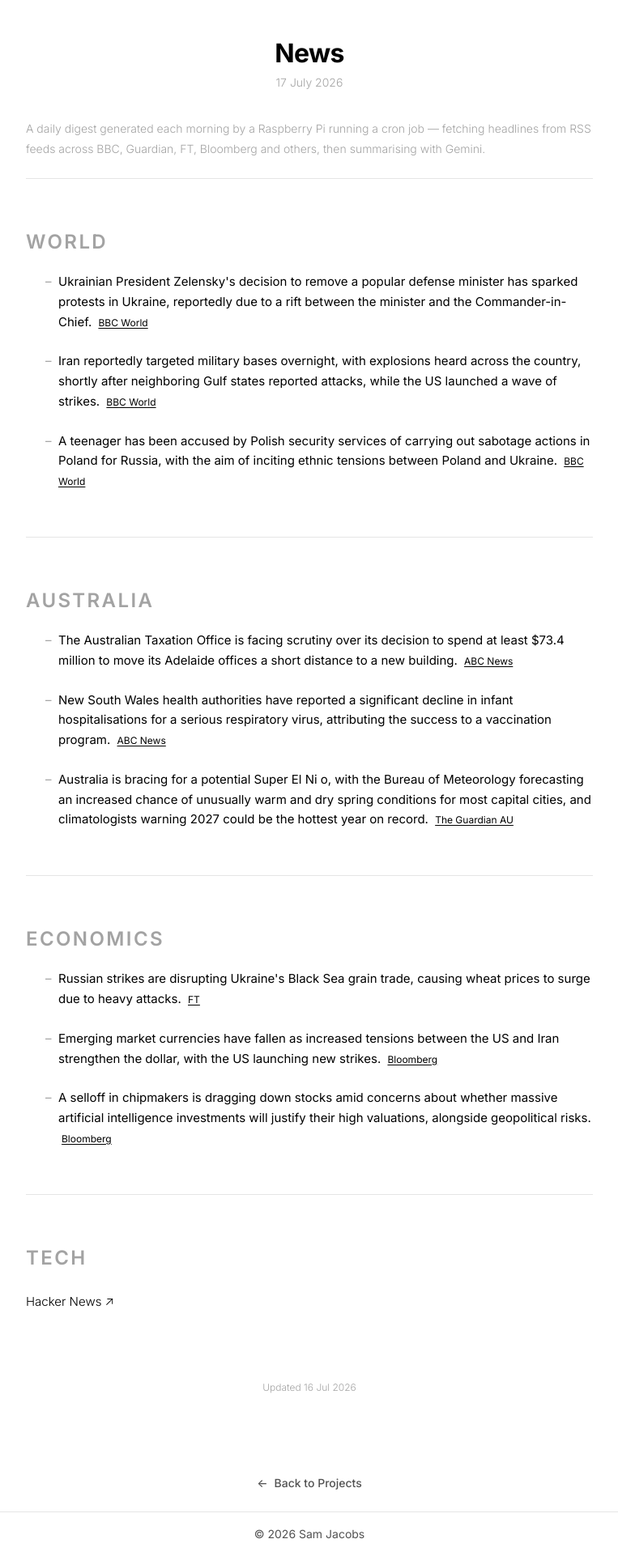
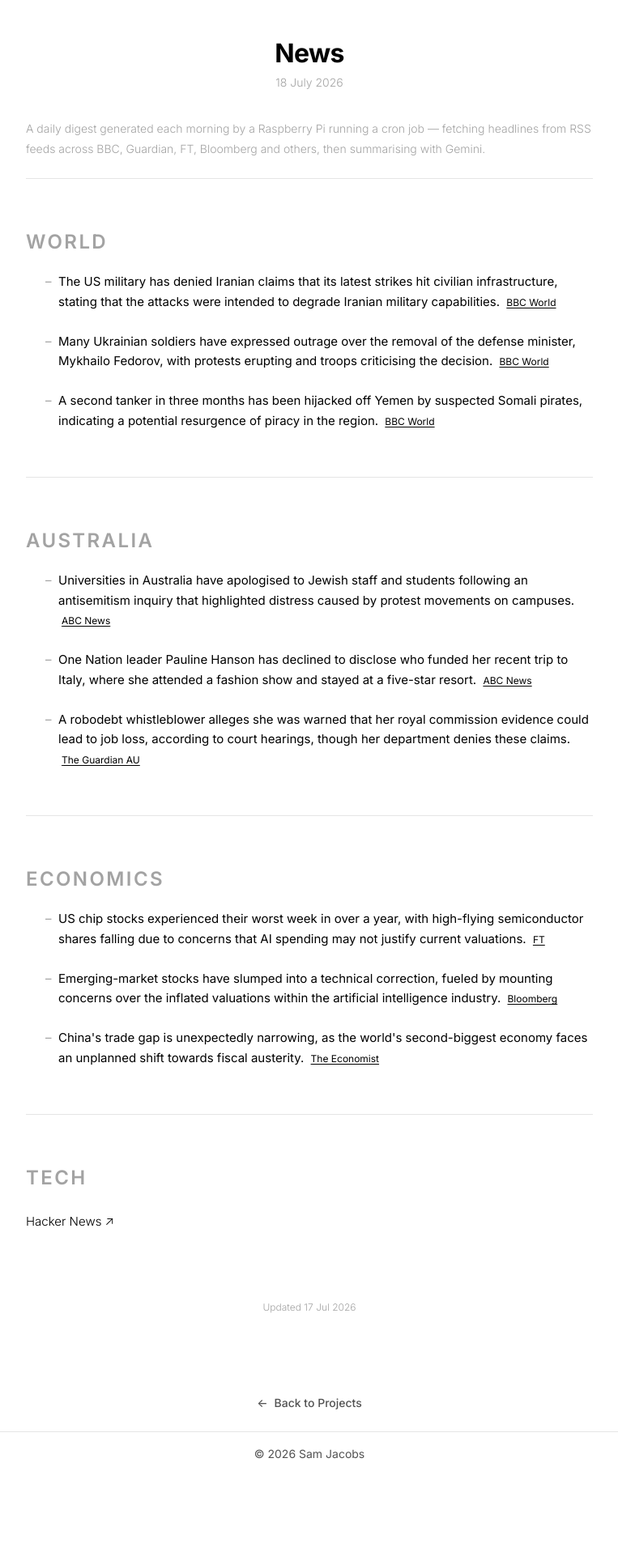
Before and after one commit to s-jac/s-jac.github.io, a Jekyll site: the page built from projects/news.html, in a window 1280 px wide. Shown: the whole page at 81% size, without its empty margins (258-1021 px from the left). Built offline with Jekyll 4.4.1, drawn with Linux system fonts in a browser that asks for light colours; after the commit the page ends 1823 px from its top, so only the background shows below that.

Commit message:
daily news update 18 July 2026

```diff
--- a/_data/news.json
+++ b/_data/news.json
@@ -1,22 +1,22 @@
 {
-  "date": "17 July 2026",
-  "generated_at": "2026-07-16T21:00:32.043055+00:00",
+  "date": "18 July 2026",
+  "generated_at": "2026-07-17T21:00:28.329670+00:00",
   "sections": [
     {
       "heading": "World",
       "bullets": [
         {
-          "text": "Ukrainian President Zelensky's decision to remove a popular defense minister has sparked protests in Ukraine, reportedly due to a rift between the minister and the Commander-in-Chief.",
+          "text": "The US military has denied Iranian claims that its latest strikes hit civilian infrastructure, stating that the attacks were intended to degrade Iranian military capabilities.",
           "source": "BBC World",
           "url": "https://www.bbc.com/news/world"
         },
         {
-          "text": "Iran reportedly targeted military bases overnight, with explosions heard across the country, shortly after neighboring Gulf states reported attacks, while the US launched a wave of strikes.",
+          "text": "Many Ukrainian soldiers have expressed outrage over the removal of the defense minister, Mykhailo Fedorov, with protests erupting and troops criticising the decision.",
           "source": "BBC World",
           "url": "https://www.bbc.com/news/world"
         },
         {
-          "text": "A teenager has been accused by Polish security services of carrying out sabotage actions in Poland for Russia, with the aim of inciting ethnic tensions between Poland and Ukraine.",
+          "text": "A second tanker in three months has been hijacked off Yemen by suspected Somali pirates, indicating a potential resurgence of piracy in the region.",
           "source": "BBC World",
           "url": "https://www.bbc.com/news/world"
         }
@@ -26,17 +26,17 @@
       "heading": "Australia",
       "bullets": [
         {
-          "text": "The Australian Taxation Office is facing scrutiny over its decision to spend at least $73.4 million to move its Adelaide offices a short distance to a new building.",
+          "text": "Universities in Australia have apologised to Jewish staff and students following an antisemitism inquiry that highlighted distress caused by protest movements on campuses.",
           "source": "ABC News",
           "url": "https://www.abc.net.au/news"
         },
         {
-          "text": "New South Wales health authorities have reported a significant decline in infant hospitalisations for a serious respiratory virus, attributing the success to a vaccination program.",
+          "text": "One Nation leader Pauline Hanson has declined to disclose who funded her recent trip to Italy, where she attended a fashion show and stayed at a five-star resort.",
           "source": "ABC News",
           "url": "https://www.abc.net.au/news"
         },
         {
-          "text": "Australia is bracing for a potential Super El Ni\n\no, with the Bureau of Meteorology forecasting an increased chance of unusually warm and dry spring conditions for most capital cities, and climatologists warning 2027 could be the hottest year on record.",
+          "text": "A robodebt whistleblower alleges she was warned that her royal commission evidence could lead to job loss, according to court hearings, though her department denies these claims.",
           "source": "The Guardian AU",
           "url": "https://www.theguardian.com/au"
         }
@@ -46,19 +46,19 @@
       "heading": "Economics",
       "bullets": [
         {
-          "text": "Russian strikes are disrupting Ukraine's Black Sea grain trade, causing wheat prices to surge due to heavy attacks.",
+          "text": "US chip stocks experienced their worst week in over a year, with high-flying semiconductor shares falling due to concerns that AI spending may not justify current valuations.",
           "source": "FT",
           "url": "https://www.ft.com"
         },
         {
-          "text": "Emerging market currencies have fallen as increased tensions between the US and Iran strengthen the dollar, with the US launching new strikes.",
+          "text": "Emerging-market stocks have slumped into a technical correction, fueled by mounting concerns over the inflated valuations within the artificial intelligence industry.",
           "source": "Bloomberg",
           "url": "https://www.bloomberg.com/markets"
         },
         {
-          "text": "A selloff in chipmakers is dragging down stocks amid concerns about whether massive artificial intelligence investments will justify their high valuations, alongside geopolitical risks.",
-          "source": "Bloomberg",
-          "url": "https://www.bloomberg.com/markets"
+          "text": "China's trade gap is unexpectedly narrowing, as the world's second-biggest economy faces an unplanned shift towards fiscal austerity.",
+          "source": "The Economist",
+          "url": "https://www.economist.com/finance-and-economics"
         }
       ]
     }
```
